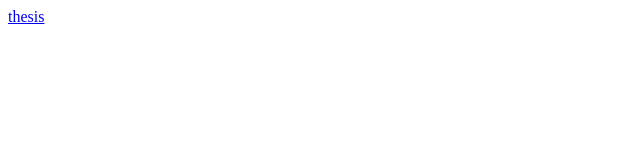
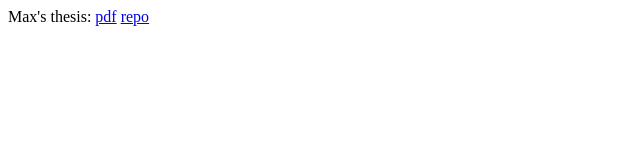
Before and after one commit to mwillsey/thesis, a plain HTML site: page out/index.html in a window 1280 px wide. Shown: the whole page, without its empty margins (0-640 px from the left). Drawn offline with Linux system fonts and the light colour scheme.

Commit message:
Move stuff

```diff
--- a/index.html
+++ b/out/index.html
@@ -6,6 +6,8 @@
         <title>thesis</title>
     </head>
     <body>
-        <a href="thesis.pdf">thesis</a>
+        Max's thesis:
+        <a href="thesis.pdf">pdf</a>
+        <a href="https://github.com/mwillsey/thesis">repo</a>
     </body>
 </html>
```
Also changed, not shown: 1 other file.
